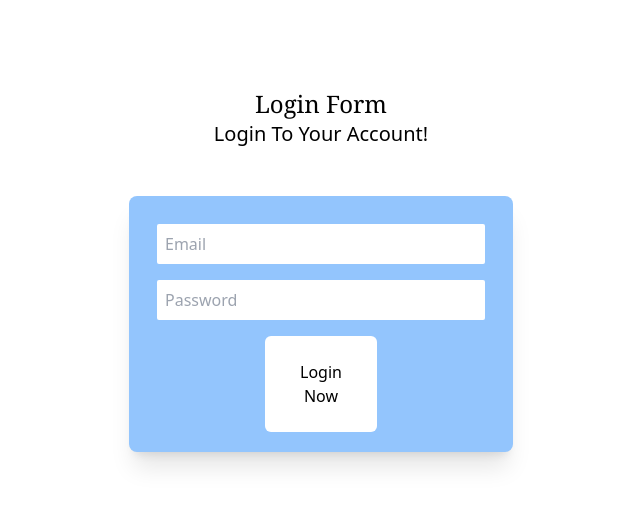
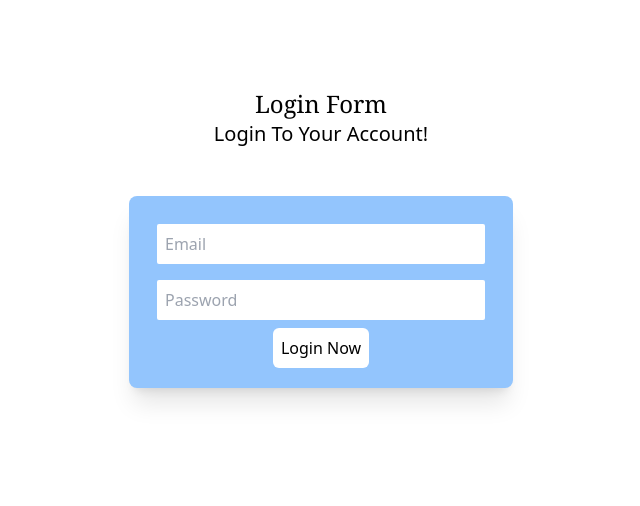
Before and after one commit to bushrajabin/alpago-assignment, a React (Create React App) app: page /login in a window 1280 px wide. Shown: the top 506 px of the page, without its empty margins (319-959 px from the left). Built offline with nearby package versions, Linux system fonts and the light colour scheme.

Commit message:
install toastify

```diff
--- a/package.json
+++ b/package.json
@@ -12,6 +12,7 @@
     "react-datepicker": "^6.1.0",
     "react-dom": "^18.2.0",
     "react-scripts": "5.0.1",
+    "react-toastify": "^10.0.4",
     "web-vitals": "^2.1.4"
   },
   "scripts": {
--- a/src/components/CustomButton/CustomBtn.jsx
+++ b/src/components/CustomButton/CustomBtn.jsx
@@ -1,16 +1,18 @@
-import React from 'react'
+import React from "react";
+import "react-toastify/dist/ReactToastify.css";
+const CustomBtn = ({ title, onClickFn }) => {
 
-const CustomBtn = ({title,onClickFn}) => {
   return (
-    <div className=' bg-white rounded-md mt-2  flex flex-row items-center text-center justify-center p-2 w-28 m-auto  xl:flex xl:flex-row xl:justify-center'>
+    <div className=" bg-white rounded-md flex flex-row items-center text-center justify-center m-auto xl:flex xl:flex-row xl:justify-center  xl:p-2 xl:hover:bg-blue-200 ">
       <button
         type="button"
-      className="  xl:bg-white xl:p-2 xl:m-2 xl:rounded-md xl:hover:bg-blue-200 xl:w-24 xl:flex xl:flex-row xl:justify-center"
+        className="   xl:rounded-md  xl:flex xl:flex-row xl:justify-center"
         onClick={onClickFn}
       >
         {title}
       </button>
-  </div>  )
-}
+    </div>
+  );
+};
 
-export default CustomBtn
+export default CustomBtn;
--- a/src/components/Forms/CustomForm.jsx
+++ b/src/components/Forms/CustomForm.jsx
@@ -2,6 +2,8 @@ import React, { useState } from "react";
 import { json, useLocation } from "react-router-dom";
 import CustomBtn from "../CustomButton/CustomBtn";
 import { useNavigate } from "react-router-dom";
+import { ToastContainer, toast } from "react-toastify";
+
 
 const CustomForm = () => {
     const navigate = useNavigate();
@@ -17,8 +19,9 @@ const CustomForm = () => {
         if (email === "" || password == "") {
             alert("Please fill!!!");
         } else {
-            alert("login clicked!!!");
+            // alert("login clicked!!!");
             navigate("/congPage");
+            toast("Wowww lpgin")
         }
     }
 
@@ -31,8 +34,11 @@ const CustomForm = () => {
             cPassword === ""
         ) {
             alert("Please fill");
+        }
+        else if(cPassword!=password ){
+            alert("Password does not match")
         } else {
-            alert("SignUp Successfully!!!!");
+            toast("Wowww signup")
             navigate("/login");
         }
     };
@@ -103,7 +109,9 @@ const CustomForm = () => {
                 <CustomBtn
                     title={currentPath === "/login" ? "Login Now" : "SignUp"}
                     onClickFn={currentPath === "/login" ? onLogin : onSignUp}
+
                 />
+                   <ToastContainer />
             </div>
         </div>
     );
```
Also changed, not shown: 1 other file (tests, documents, lock files or other folders). Lines whose indentation alone changed are shown as unchanged.
